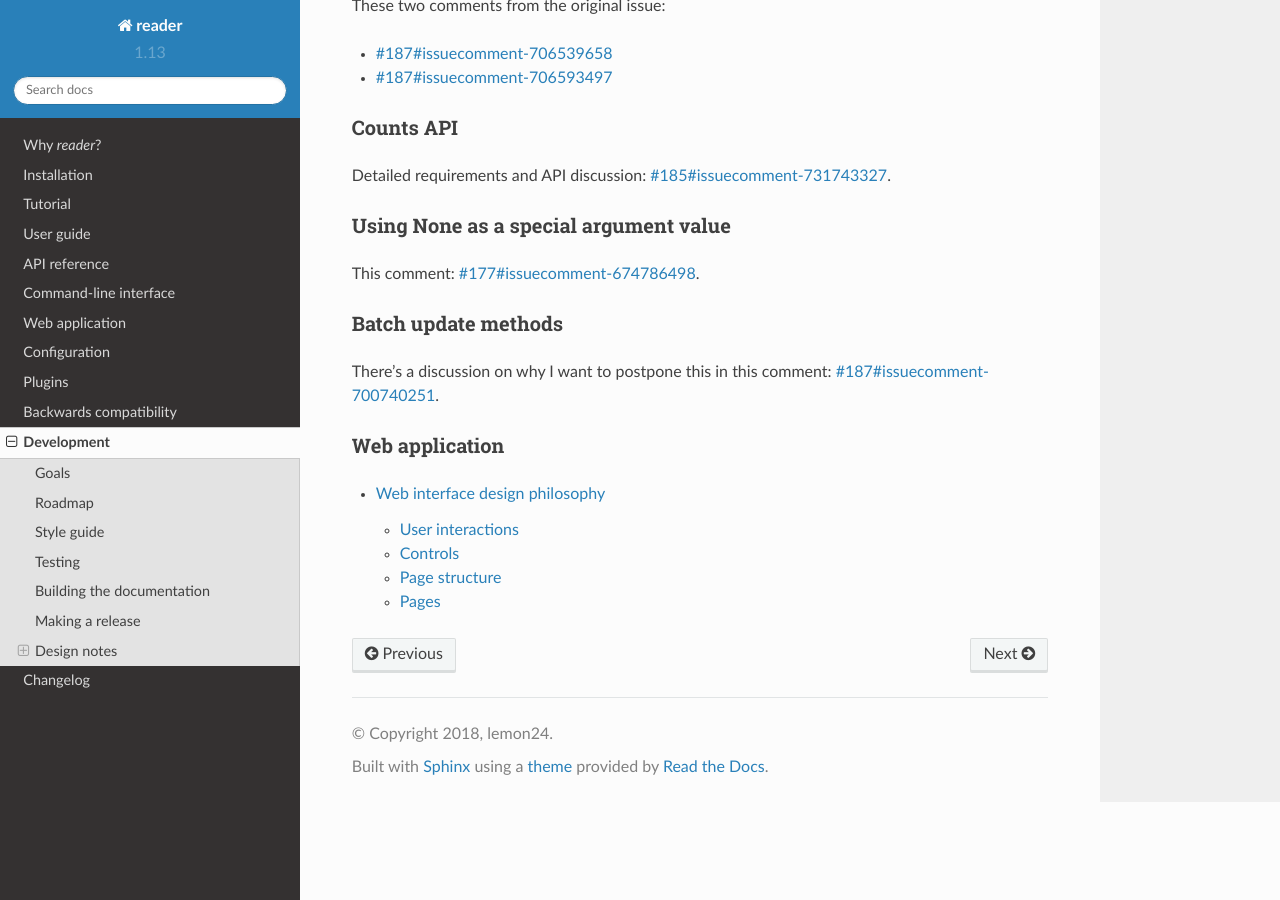
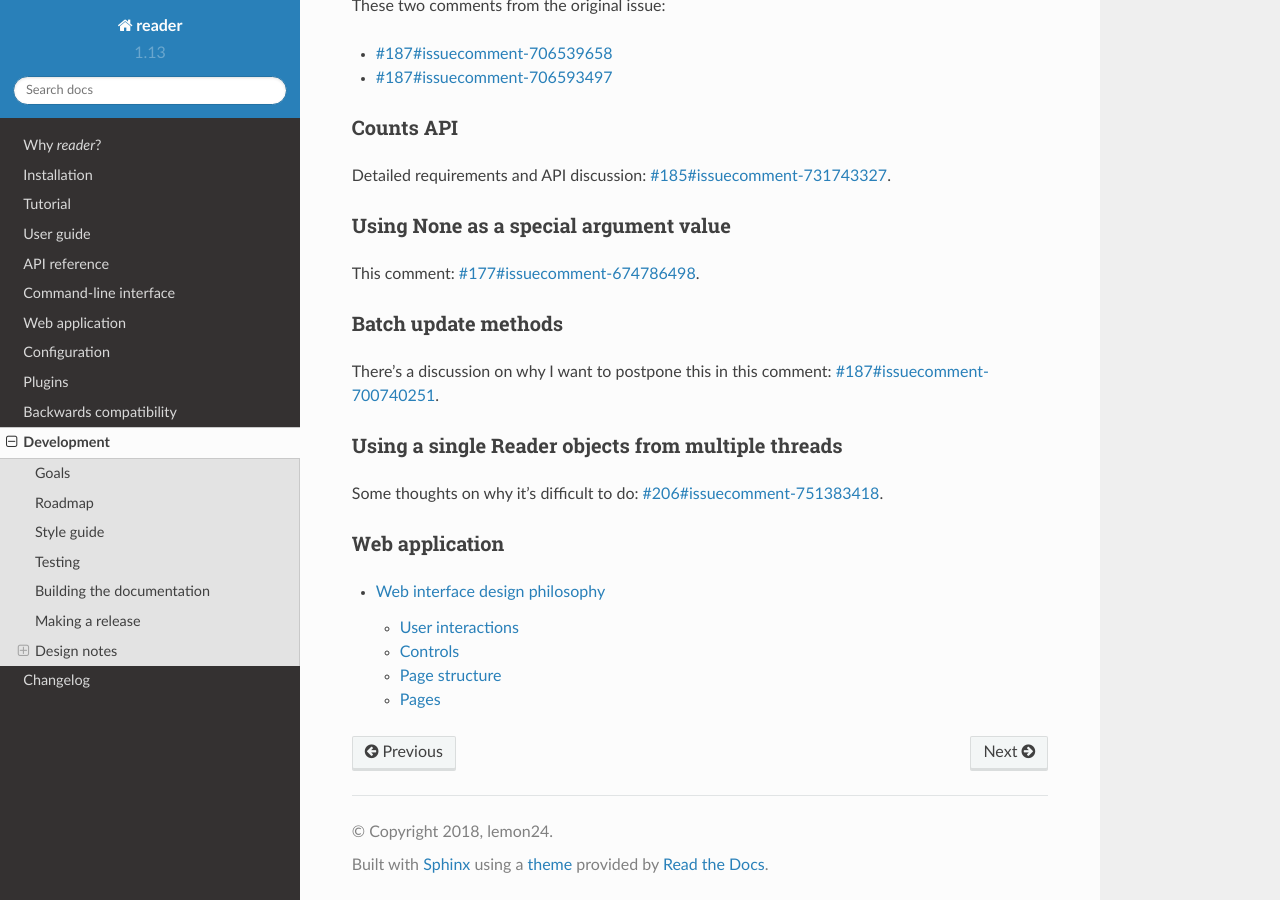
Before and after one commit to Alcides1123/reader, a Sphinx documentation site: the page built from docs/dev.rst, in a window 1280 px wide and 900 px high, scrolled down 5031 px. Built offline with Sphinx 7.4.7 and the Read the Docs theme 2.0.0, drawn with Linux system fonts in a browser that asks for light colours.

Commit message:
Dev notes.

```diff
--- a/docs/dev.rst
+++ b/docs/dev.rst
@@ -272,6 +272,12 @@ Batch update methods
 There's a discussion on why I want to postpone this in this comment: :issue:`187#issuecomment-700740251`.
 
 
+Using a single Reader objects from multiple threads
+~~~~~~~~~~~~~~~~~~~~~~~~~~~~~~~~~~~~~~~~~~~~~~~~~~~
+
+Some thoughts on why it's difficult to do: :issue:`206#issuecomment-751383418`.
+
+
 
 Web application
 ~~~~~~~~~~~~~~~
```
